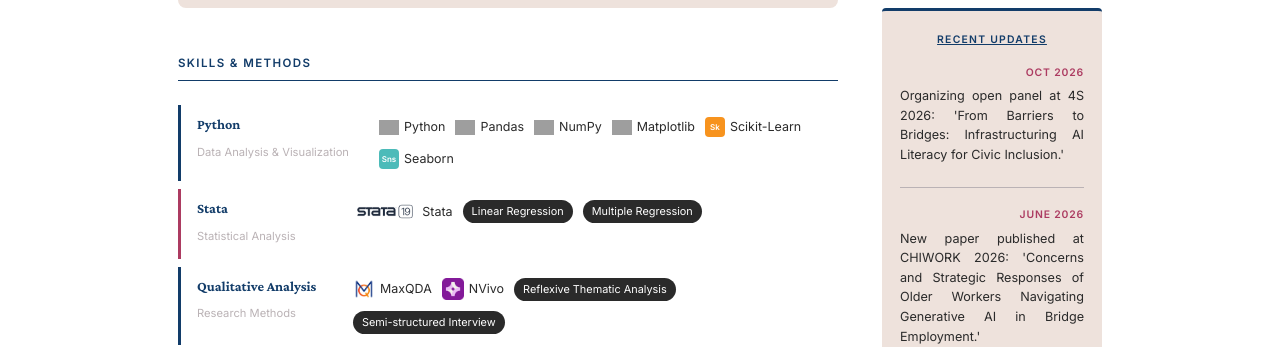
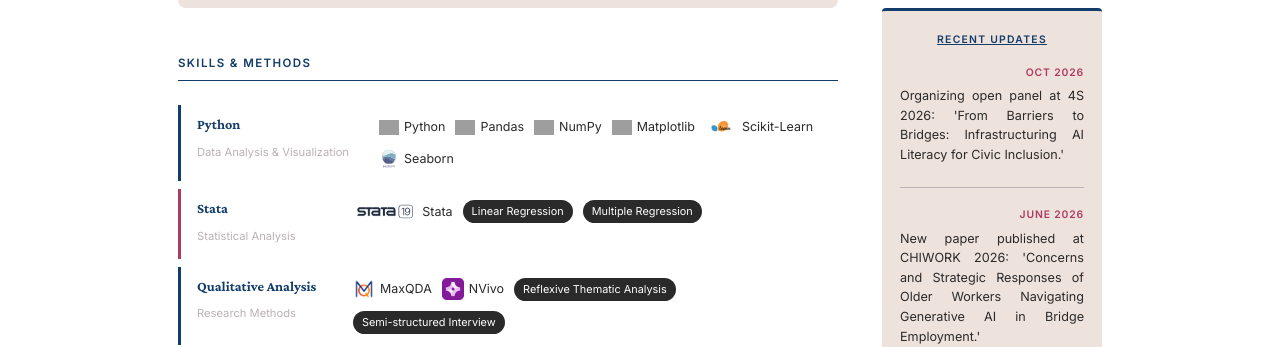
Before and after one commit to adityanayak-info/adityanayak-info.github.io, a Jekyll site: the page built from index.md, in a window 1280 px wide and 900 px high, scrolled down 889 px. Shown: the part 138-485 px from the top of the window. Built offline with Jekyll 4.4.1, drawn with Linux system fonts in a browser that asks for light colours; grey boxes are pictures that could not be loaded.

Commit message:
Update index.md

```diff
--- a/index.md
+++ b/index.md
@@ -46,8 +46,8 @@ permalink: /
         <div class="sk-b-tool"><img src="https://cdn.jsdelivr.net/gh/devicons/devicon@latest/icons/pandas/pandas-original.svg" alt="Pandas">Pandas</div>
         <div class="sk-b-tool"><img src="https://cdn.jsdelivr.net/gh/devicons/devicon@latest/icons/numpy/numpy-original.svg" alt="NumPy">NumPy</div>
         <div class="sk-b-tool"><img src="https://cdn.jsdelivr.net/gh/devicons/devicon@latest/icons/matplotlib/matplotlib-original.svg" alt="Matplotlib">Matplotlib</div>
-        <div class="sk-b-tool"><span class="sk-b-badge" style="background:#F7931E">Sk</span>Scikit-Learn</div>
-        <div class="sk-b-tool"><span class="sk-b-badge" style="background:#4CBBB9">Sns</span>Seaborn</div>
+        <div class="sk-b-tool"><img src="{{ '/assets/img/sklearn-logo.png' | relative_url }}" alt="Scikit-Learn" style="height:20px;width:auto;">Scikit-Learn</div>
+        <div class="sk-b-tool"><img src="{{ '/assets/img/seaborn-logo.svg' | relative_url }}" alt="Seaborn" style="width:20px;height:20px;">Seaborn</div>
       </div>
     </div>
   </div>
```
